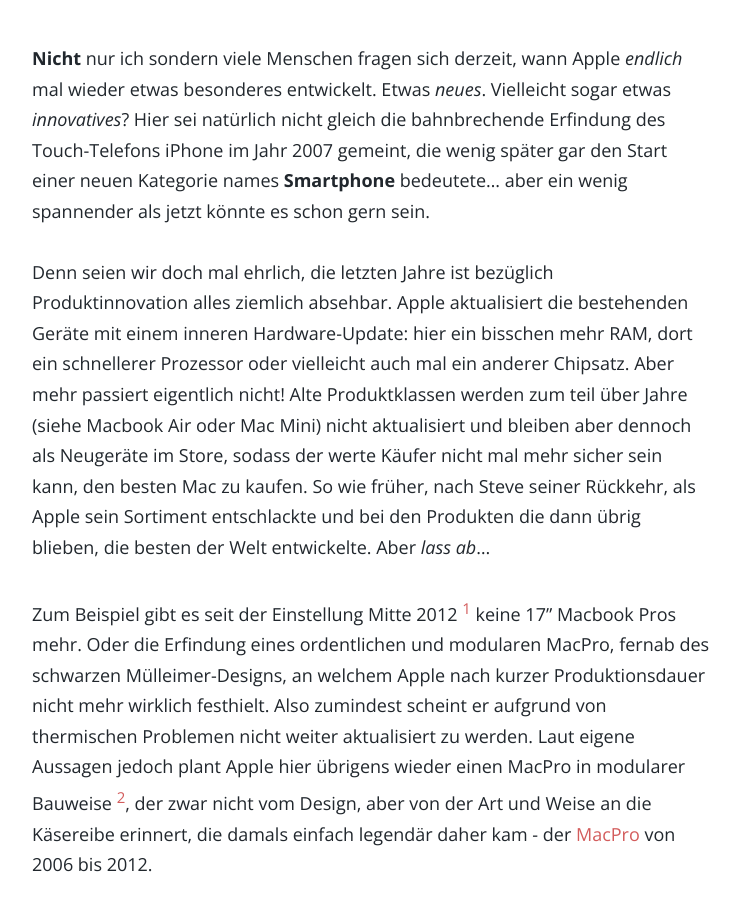
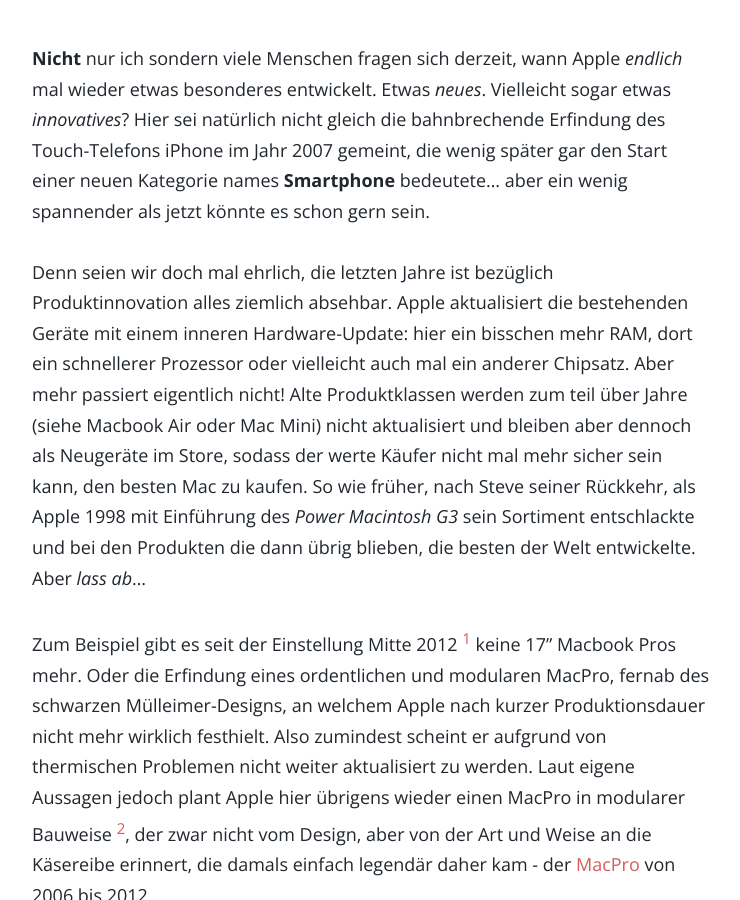
Before and after one commit to thafaker/apfelhammer.de, a Jekyll site: the page built from _posts/2019-02-21-2019-xx-xx-name-md.md, in a window 1280 px wide and 900 px high, scrolled down 740 px. Shown: the whole window, without its empty margins (268-1008 px from the left). Built offline with Jekyll 4.4.1, drawn with Linux system fonts in a browser that asks for light colours; our own code applies the rules of GitHub Pages for plain Markdown files; comment, search, counter and statistics services are not loaded.

Commit message:
Update from Forestry.io thafaker@gmx.net updated _posts/2019-02-21-2019-xx-xx-name-md.md

```diff
--- a/_posts/2019-02-21-2019-xx-xx-name-md.md
+++ b/_posts/2019-02-21-2019-xx-xx-name-md.md
@@ -12,7 +12,7 @@
 ---
 **Nicht** nur ich sondern viele Menschen fragen sich derzeit, wann Apple _endlich_ mal wieder etwas besonderes entwickelt. Etwas _neues_. Vielleicht sogar etwas _innovatives_? Hier sei natürlich nicht gleich die bahnbrechende Erfindung des Touch-Telefons iPhone im Jahr 2007 gemeint, die wenig später gar den Start einer neuen Kategorie names **Smartphone** bedeutete... aber ein wenig spannender als jetzt könnte es schon gern sein. <!--more-->
 
-Denn seien wir doch mal ehrlich, die letzten Jahre ist bezüglich Produktinnovation alles ziemlich absehbar. Apple aktualisiert die bestehenden Geräte mit einem inneren Hardware-Update: hier ein bisschen mehr RAM, dort ein schnellerer Prozessor oder vielleicht auch mal ein anderer Chipsatz. Aber mehr passiert eigentlich nicht! Alte Produktklassen werden zum teil über Jahre (siehe Macbook Air oder Mac Mini) nicht aktualisiert und bleiben aber dennoch als Neugeräte im Store, sodass der werte Käufer nicht mal mehr sicher sein kann, den besten Mac zu kaufen. So wie früher, nach Steve seiner Rückkehr, als Apple sein Sortiment entschlackte und bei den Produkten die dann übrig blieben, die besten der Welt entwickelte. Aber *lass ab*...
+Denn seien wir doch mal ehrlich, die letzten Jahre ist bezüglich Produktinnovation alles ziemlich absehbar. Apple aktualisiert die bestehenden Geräte mit einem inneren Hardware-Update: hier ein bisschen mehr RAM, dort ein schnellerer Prozessor oder vielleicht auch mal ein anderer Chipsatz. Aber mehr passiert eigentlich nicht! Alte Produktklassen werden zum teil über Jahre (siehe Macbook Air oder Mac Mini) nicht aktualisiert und bleiben aber dennoch als Neugeräte im Store, sodass der werte Käufer nicht mal mehr sicher sein kann, den besten Mac zu kaufen. So wie früher, nach Steve seiner Rückkehr, als Apple 1998 mit Einführung des *Power Macintosh G3* sein Sortiment entschlackte und bei den Produkten die dann übrig blieben, die besten der Welt entwickelte. Aber *lass ab*...
 
 Zum Beispiel gibt es seit der Einstellung Mitte 2012 [^1] keine 17" Macbook Pros mehr. Oder die Erfindung eines ordentlichen und modularen MacPro, fernab des schwarzen Mülleimer-Designs, an welchem Apple nach kurzer Produktionsdauer nicht mehr wirklich festhielt. Also zumindest scheint er aufgrund von thermischen Problemen nicht weiter aktualisiert zu werden.
 Laut eigene Aussagen jedoch plant Apple hier übrigens wieder einen MacPro in modularer Bauweise [^2], der zwar nicht vom Design, aber von der Art und Weise an die Käsereibe erinnert, die damals einfach legendär daher kam - der [MacPro](/2019/02/03/Mac-Pro/) von 2006 bis 2012.
```
